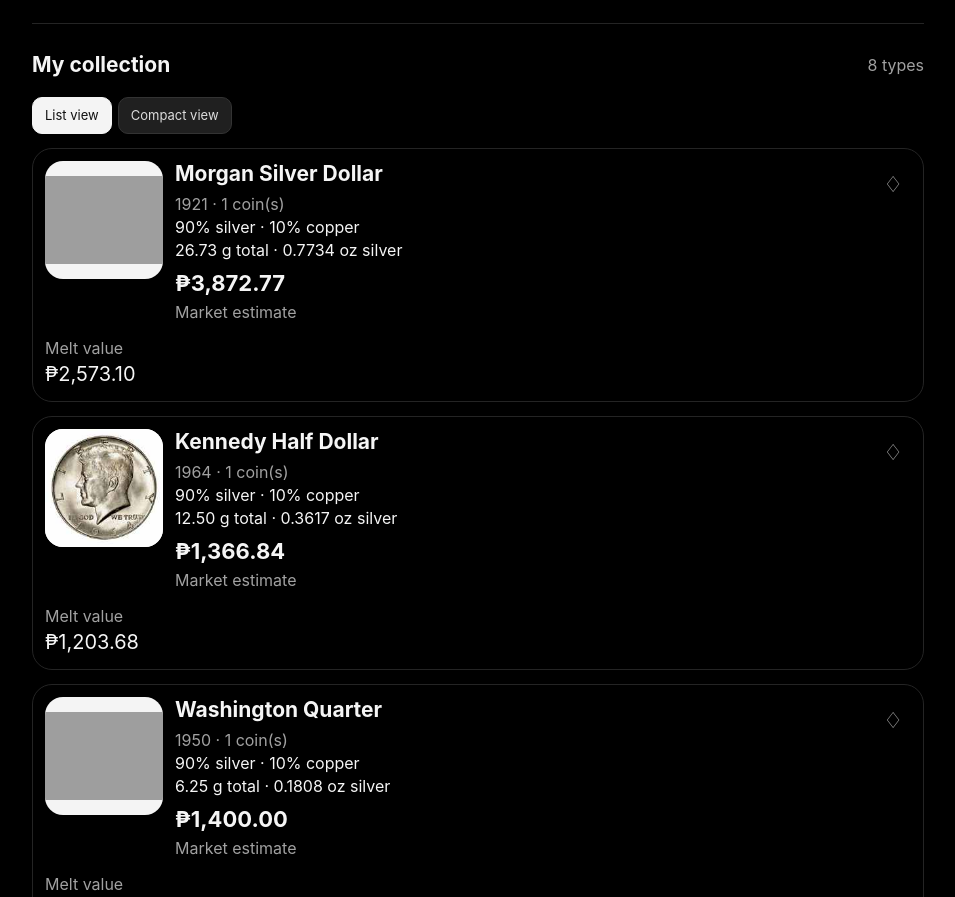
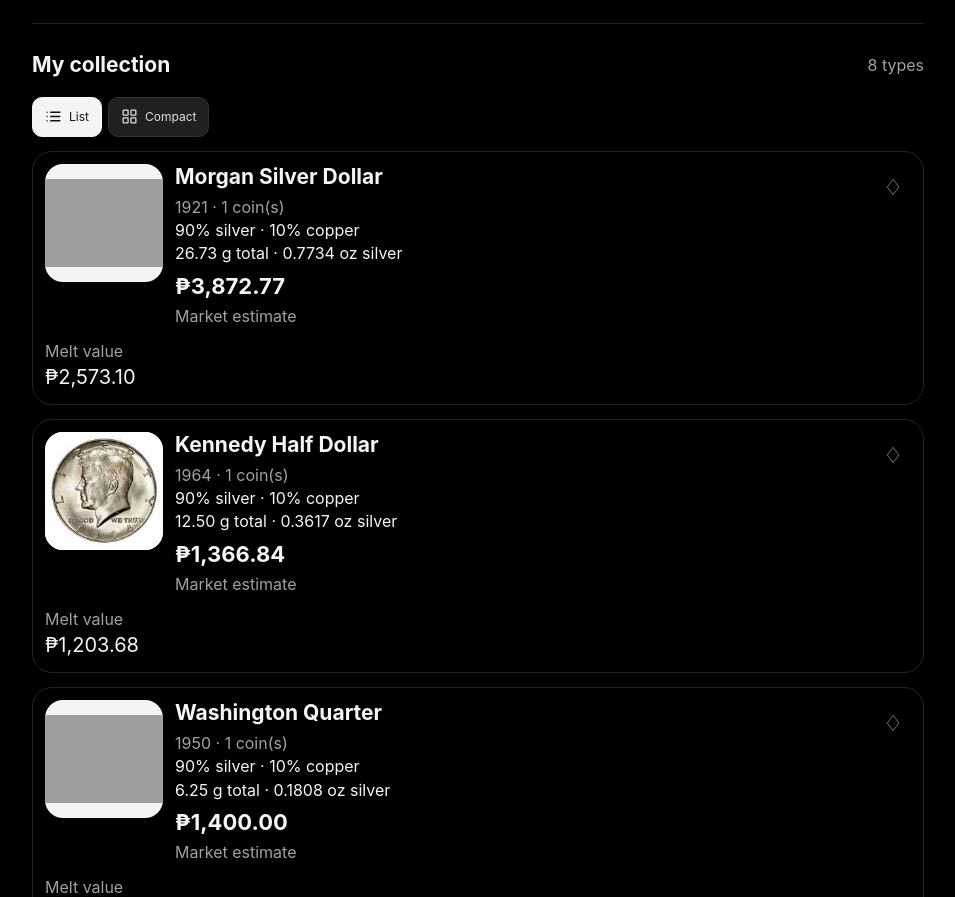
Before and after one commit to Jack0fcodes/Coin_Portfolio, a plain HTML site: page index.html in a window 1280 px wide. Shown: the part 827-1724 px from the top of the page, without its empty margins (162-1117 px from the left). Drawn offline with Linux system fonts and the light colour scheme; grey boxes are pictures that could not be loaded.

Commit message:
Show only coin estimate in compact view and add view icons

```diff
--- a/index.html
+++ b/index.html
@@ -40,6 +40,12 @@ hr{border:0;border-top:1px solid #242424;margin:26px 0}
 #collection.gridview .coinimg{width:100%;height:auto;aspect-ratio:1;border-radius:12px}
 #collection.gridview .coininfo{width:100%}
 #collection.gridview .coinname{font-size:15px}
+#collection.gridview .meta,#collection.gridview .composition,#collection.gridview .pricecaption,#collection.gridview .coinvalues{display:none!important}
+#collection.gridview .price{margin-top:7px;font-size:20px}
+.viewtoggle button{display:inline-flex;align-items:center;justify-content:center;gap:7px;min-width:42px;min-height:40px}
+.viewtoggle button svg{width:17px;height:17px;display:block;stroke:currentColor;fill:none;stroke-width:1.8;stroke-linecap:round;stroke-linejoin:round}
+.viewtoggle button span{font-size:12px}
+@media(max-width:520px){.viewtoggle button span{display:none}}
 #collection.gridview .meta,#collection.gridview .composition,#collection.gridview .pricecaption{font-size:11px}
 #collection.gridview .price{font-size:17px}
 #collection.gridview .coinvalues{grid-template-columns:1fr;margin-top:8px}
@@ -89,7 +95,7 @@ footer{color:#666;text-align:center;font-size:12px;margin-top:24px}
 </div>
 <hr>
 <div class="collectionhead"><strong>My collection</strong><span>8 types</span></div>
-<div class="viewtoggle" aria-label="Collection layout"><button type="button" id="listView" aria-pressed="true">List view</button><button type="button" id="gridView" aria-pressed="false">Compact view</button></div>
+<div class="viewtoggle" aria-label="Collection layout"><button type="button" id="listView" aria-label="List view" title="List view" aria-pressed="true"><svg viewBox="0 0 24 24" aria-hidden="true"><path d="M8 6h13M8 12h13M8 18h13"/><path d="M3 6h.01M3 12h.01M3 18h.01"/></svg><span>List</span></button><button type="button" id="gridView" aria-label="Compact view" title="Compact view" aria-pressed="false"><svg viewBox="0 0 24 24" aria-hidden="true"><rect x="3" y="3" width="7" height="7" rx="1"/><rect x="14" y="3" width="7" height="7" rx="1"/><rect x="3" y="14" width="7" height="7" rx="1"/><rect x="14" y="14" width="7" height="7" rx="1"/></svg><span>Compact</span></button></div>
 <div id="collection" class="listview">
 <section class="coincard">
 <div class="coinrow">
```
